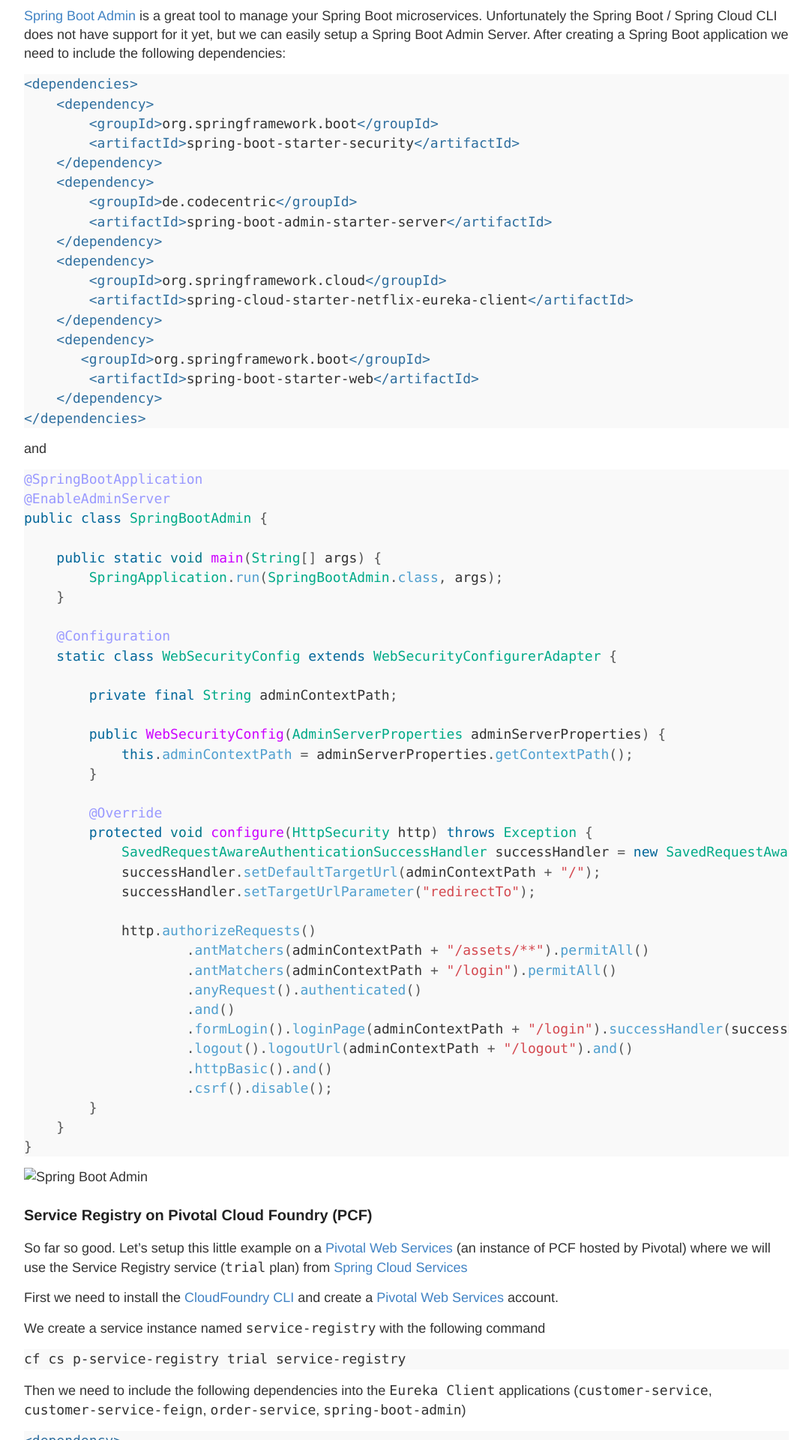
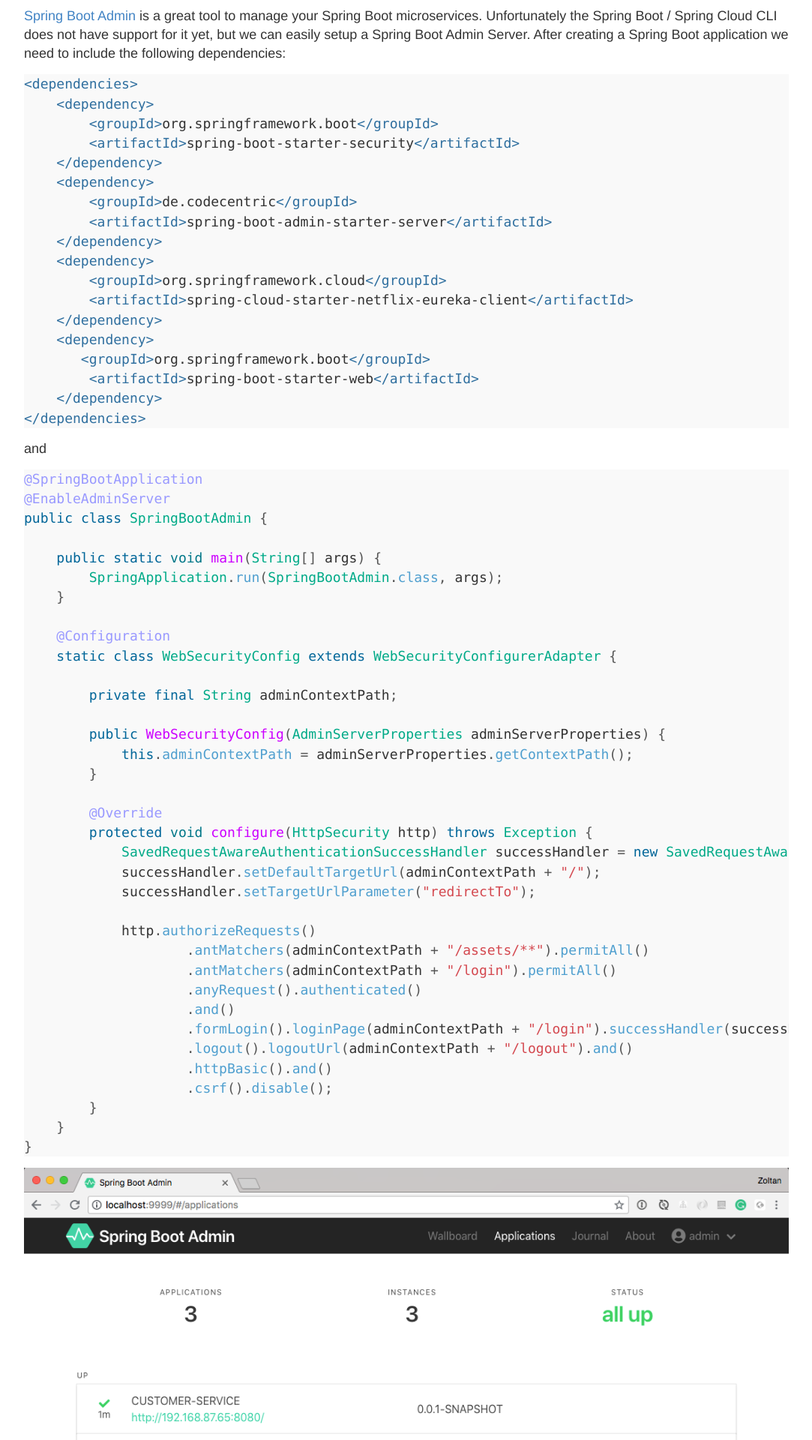
Before and after one commit to altfatterz/altfatterz.github.io, a Jekyll site: the page built from _posts/2018-08-10-spring-cloud-services-service-registry.md, in a window 1280 px wide. Shown: the part 4480-6400 px from the top of the page at 75% size, without its empty margins (98-1181 px from the left). Built offline with Jekyll 4.4.1, drawn with Linux system fonts in a browser that asks for light colours; comment, search, counter and statistics services are not loaded.

Commit message:
fix image link

````diff
--- a/_posts/2018-08-10-spring-cloud-services-service-registry.md
+++ b/_posts/2018-08-10-spring-cloud-services-service-registry.md
@@ -239,7 +239,7 @@
 }
 ```
 
-<p><img src="/images/2018-08-06/spring-boot-admin.png" alt="Spring Boot Admin" /></p>
+<p><img src="/images/2018-08-10/spring-boot-admin.png" alt="Spring Boot Admin" /></p>
 
 ### Service Registry on Pivotal Cloud Foundry (PCF)
 
@@ -312,7 +312,7 @@
 
 and the Spring Boot Admin console available at:
 
-<p><img src="/images/2018-08-06/spring-boot-admin2.png" alt="Spring Boot Admin" /></p>
+<p><img src="/images/2018-08-10/spring-boot-admin2.png" alt="Spring Boot Admin" /></p>
 
 Good practice to set passwords in environment variables. In the Spring Boot Admin we used the following:
 
````
